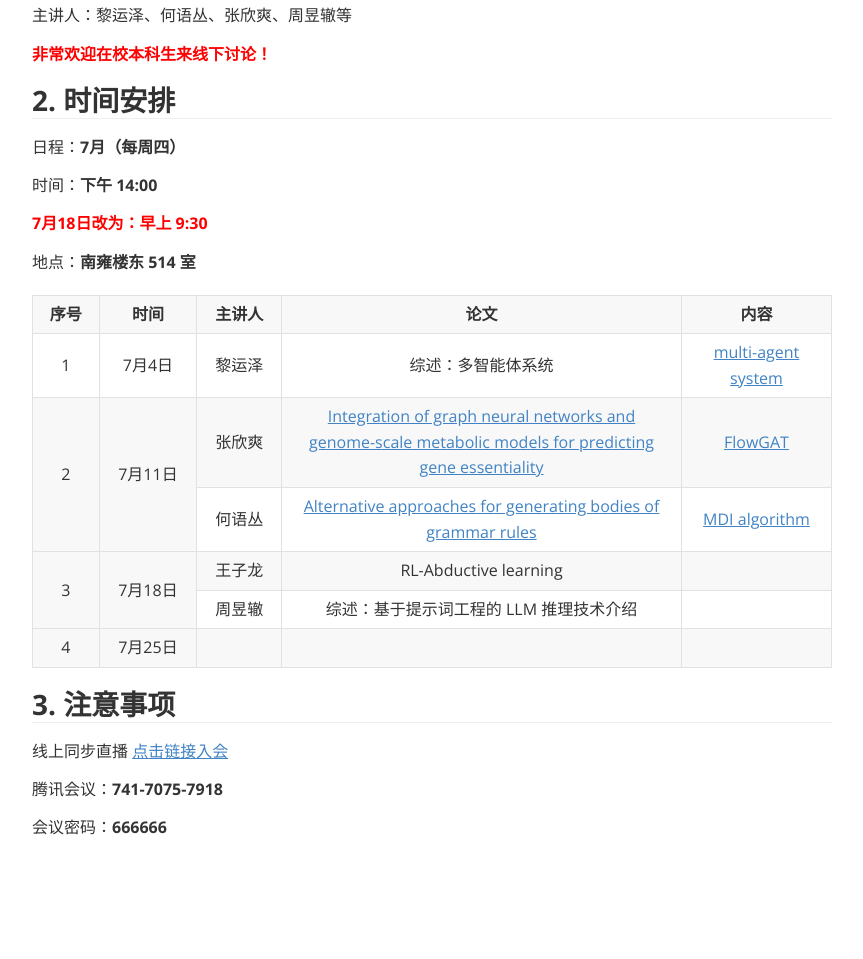
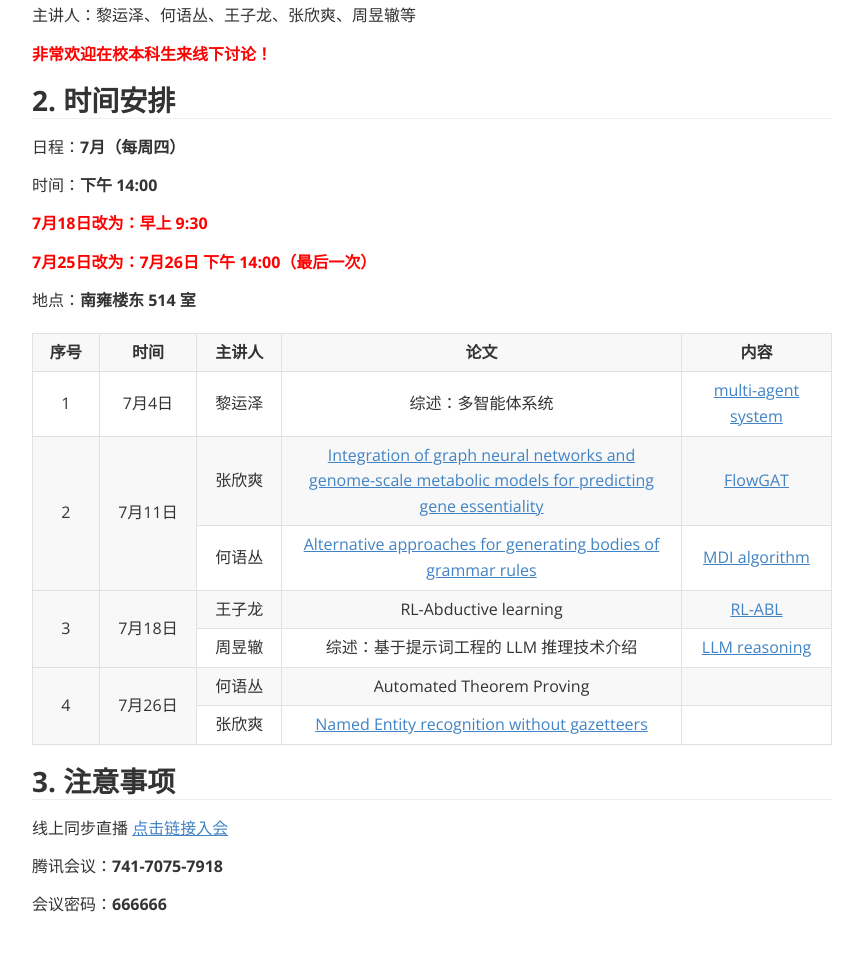
Before and after one commit to XinShuangZ/2024-Seminar, a plain HTML site: page index.html in a window 1280 px wide. Shown: the part 231-1190 px from the top of the page, without its empty margins (208-1071 px from the left). Drawn offline with nearby package versions, Linux system fonts and the light colour scheme.

Commit message:
update slides

```diff
--- a/index.html
+++ b/index.html
@@ -1459,7 +1459,7 @@
             background-image: linear-gradient(180deg, hsla(0, 0%, 100%, 0.8), hsla(0, 0%, 100%, 0));
         }
     </style>
-    <title>读书班安排</title>
+    <title>讨论班安排</title>
 </head>
 
 <body class='typora-export os-windows'>
@@ -1470,7 +1470,7 @@
             <h2 id='参与人员'><span>1. 参与人员</span></h2>
             <p><span>主办方：南京大学智能科学与技术学院 <a href='https://daiwz.net/'><span>戴望州</span></a> 老师课题组</span></p>
             <p><span>组织者：何语丛 (yche@smail.nju.edu.cn)；张欣爽 (Zhangxs@smail.nju.edu.cn)</span></p>
-            <p><span>主讲人：<span>黎运泽、何语丛、张欣爽、周昱辙等</span></p>
+            <p><span>主讲人：<span>黎运泽、何语丛、王子龙、张欣爽、周昱辙等</span></p>
 
 
             <p><span style="color: red;"><strong>非常欢迎在校本科生来线下讨论！</strong></span></p>
@@ -1479,6 +1479,7 @@
             <p><span>日程：<b>7月（每周四）</b></span></p>
             <p><span>时间：<b>下午 14:00</b></span></p>
             <p><span style="color: red;"><strong>7月18日改为：早上 9:30</strong></span></p>
+            <p><span style="color: red;"><strong>7月25日改为：7月26日 下午 14:00（最后一次）</strong></span></p>
             <p><span>地点：<b>南雍楼东 514 室 </b></span></p>
             <!--<p><span>线上参会：<strong>腾讯会议 xxxxxx</strong>，或<a href="xxxxxx">点击链接入会</a></span></p>-->
 
@@ -1530,20 +1531,27 @@
                             <td rowspan="2"><span> 7月18日</span></td>
                             <td><span> 王子龙 </span></td>
                             <td style="width: 400px;"><span>RL-Abductive learning </span></td>
-                            <td> </td>
+                            <td style="width: 150px;"><span><a href=https://github.com/heart-fresh/2024-Summer-Seminar>
+                                        RL-ABL</a> </span></td>
                         </tr>
                         <tr>
                             <td><span> 周昱辙 </span></td>
                             <td style="width: 400px;"><span>综述：基于提示词工程的 LLM 推理技术介绍 </span></td>
-                            <td> </td>
+                            <td style="width: 150px;"><span><a href=https://github.com/heart-fresh/2024-Summer-Seminar>
+                                        LLM reasoning</a> </span></td>
                         </tr>
-
                         <tr>
-                            <td><span>4</span></td>
-                            <td><span> 7月25日 </span></td>
-                            <td><span> </span></td>
-                            <td style="width: 400px;"><span> </span></td>
-                            <td> </td>
+                            <td rowspan="2"><span>4</span></td>
+                            <td rowspan="2"><span> 7月26日</span></td>
+                            <td><span> 何语丛 </span></td>
+                            <td style="width: 400px;"><span>Automated Theorem Proving</span></td>
+                            <td style="width: 150px;"></td>
+                        </tr>
+                        <tr>
+                            <td><span> 张欣爽 </span></td>
+                            <td style="width: 150px;"><span><a href=https://aclanthology.org/E99-1001 />
+                                    Named Entity recognition without gazetteers</a> </span></td>
+                            <td style="width: 150px;"></td>
                         </tr>
                     </tbody>
                 </table>
```
Also changed, not shown: 2 other files.
